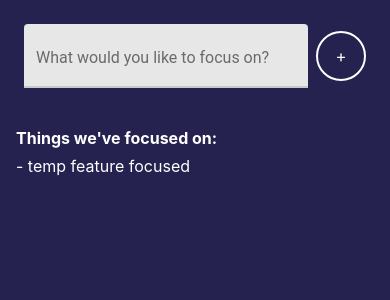
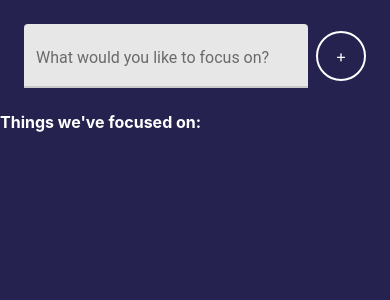
Before and after one commit to mobinni/FocusTime, a React Native app: screen / in a window 390 px wide. Shown: the top 300 px of the page. Built offline with nearby package versions, Linux system fonts and the light colour scheme.

Commit message:
showing focused items

```diff
--- a/App.js
+++ b/App.js
@@ -16,7 +16,7 @@ import { FocusHistory } from './src/features/FocusHistory';
 
 export default function App() {
   const [currentSubject, setCurrentSubject] = useState();
-  const [history, setHistory] = useState(['temp feature focused']);
+  const [history, setHistory] = useState([]);
   return (
     <SafeAreaView style={styles.container}>
       {!currentSubject ? (
@@ -27,7 +27,9 @@ export default function App() {
       ) : (
         <Timer
           focusSubject={currentSubject}
-          onTimerEnd={() => {}}
+          onTimerEnd={(subject) => {
+            setHistory([...history, subject])
+          }}
           clearSubject={() => setCurrentSubject(null)}
         />
       )}
--- a/package.json
+++ b/package.json
@@ -15,9 +15,9 @@
     "react-native": "0.64.3",
     "react-native-web": "0.17.1",
     "expo-constants": "~12.1.3",
+    "expo-keep-awake": "~10.0.0",
     "@expo/vector-icons": "^12.0.0",
-    "react-native-paper": "4.11.2",
-    "expo-keep-awake": "~10.0.0"
+    "react-native-paper": "4.11.2"
   },
   "devDependencies": {
     "@babel/core": "^7.12.9"
--- a/src/features/FocusHistory.js
+++ b/src/features/FocusHistory.js
@@ -4,7 +4,7 @@ import { colors } from '../utils/colors';
 import { fontSizes, spacing } from '../utils/sizes';
 
 export const FocusHistory = ({ history }) => {
-  if (!history || !history.length) return null;
+  if (!history || !history.length) return <Text style={styles.title}>Things we've focused on:</Text>;
 
   const renderItem = ({ item }) => <Text style={styles.item}>- {item}</Text>;
 
--- a/src/features/Timer.js
+++ b/src/features/Timer.js
@@ -18,7 +18,7 @@ const PATTERN = [
   1 * ONE_SECOND_IN_MS,
 ];
 
-export const Timer = ({ focusSubject, clearSubject }) => {
+export const Timer = ({ focusSubject, clearSubject, onTimerEnd }) => {
   useKeepAwake();
   const [isStarted, setIsStarted] = useState(false);
   const [progress, setProgress] = useState(1);
@@ -29,6 +29,7 @@ export const Timer = ({ focusSubject, clearSubject }) => {
     setIsStarted(false);
     setProgress(1);
     reset();
+    onTimerEnd(focusSubject);
   };
 
   return (
```
